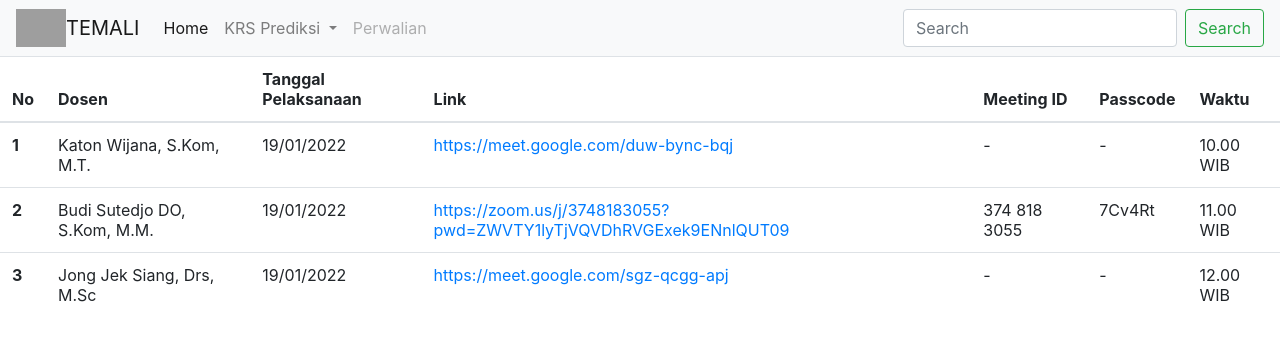
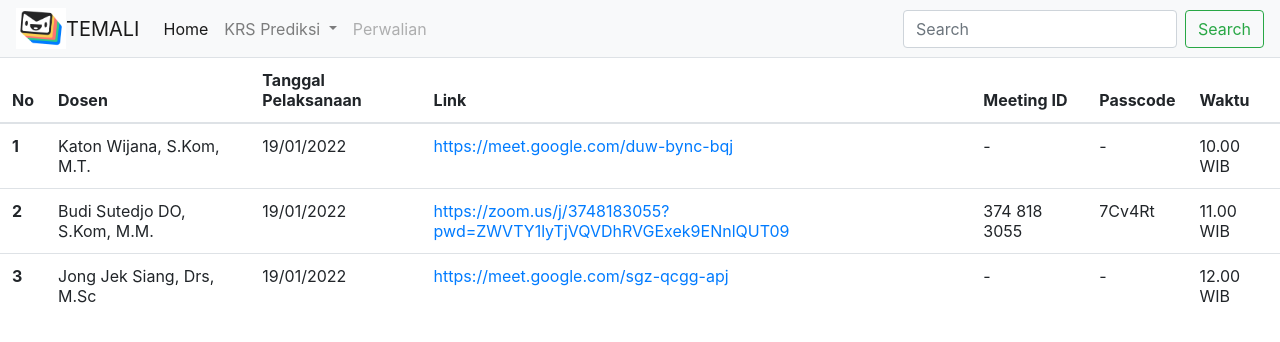
Before and after one commit to ManuelVallancioNugroho/KBTI, a PHP site: page /perwalian.php in a window 1280 px wide. Shown: the top 342 px of the page. Run offline with PHP 8.4, Linux system fonts and the light colour scheme; grey boxes are pictures that could not be loaded.

Commit message:
ubah logo

```diff
--- a/home.php
+++ b/home.php
@@ -1,5 +1,5 @@
 <center><br><br><br><br><br><br><br><br>
-<img src="assets/images/33.UKDW.png" width="200px height="200px" /> <br>
+<img src="assets/images/logo.png" width="200px height="200px" /> <br>
 <font Size="6" face="Helvetica">TEMALI</font> <br>
 <font Size="6" face="Helvetica">SISTEM INFORMASI PERWALIAN</font> <br>
 <font Size="6">UNIVERSITAS KRISTEN DUTA WACANA</font>
--- a/perwalian.php
+++ b/perwalian.php
@@ -2,7 +2,7 @@
 <script src="https://cdn.jsdelivr.net/npm/jquery@3.5.1/dist/jquery.slim.min.js" integrity="sha384-DfXdz2htPH0lsSSs5nCTpuj/zy4C+OGpamoFVy38MVBnE+IbbVYUew+OrCXaRkfj" crossorigin="anonymous"></script>
 <script src="https://cdn.jsdelivr.net/npm/bootstrap@4.6.1/dist/js/bootstrap.bundle.min.js" integrity="sha384-fQybjgWLrvvRgtW6bFlB7jaZrFsaBXjsOMm/tB9LTS58ONXgqbR9W8oWht/amnpF" crossorigin="anonymous"></script>
 <nav class="navbar navbar-expand-lg navbar-light bg-light">
-<img src="assets/images/33.UKDW.png" width="50px height="50px" />
+<img src="assets/images/logo.png" width="50px height="50px" />
 <a class="navbar-brand" href="index.php">TEMALI</a>
   <button class="navbar-toggler" type="button" data-toggle="collapse" data-target="#navbarSupportedContent" aria-controls="navbarSupportedContent" aria-expanded="false" aria-label="Toggle navigation">
     <span class="navbar-toggler-icon"></span>
```
Also changed, not shown: assets/images/logo.png (added).
